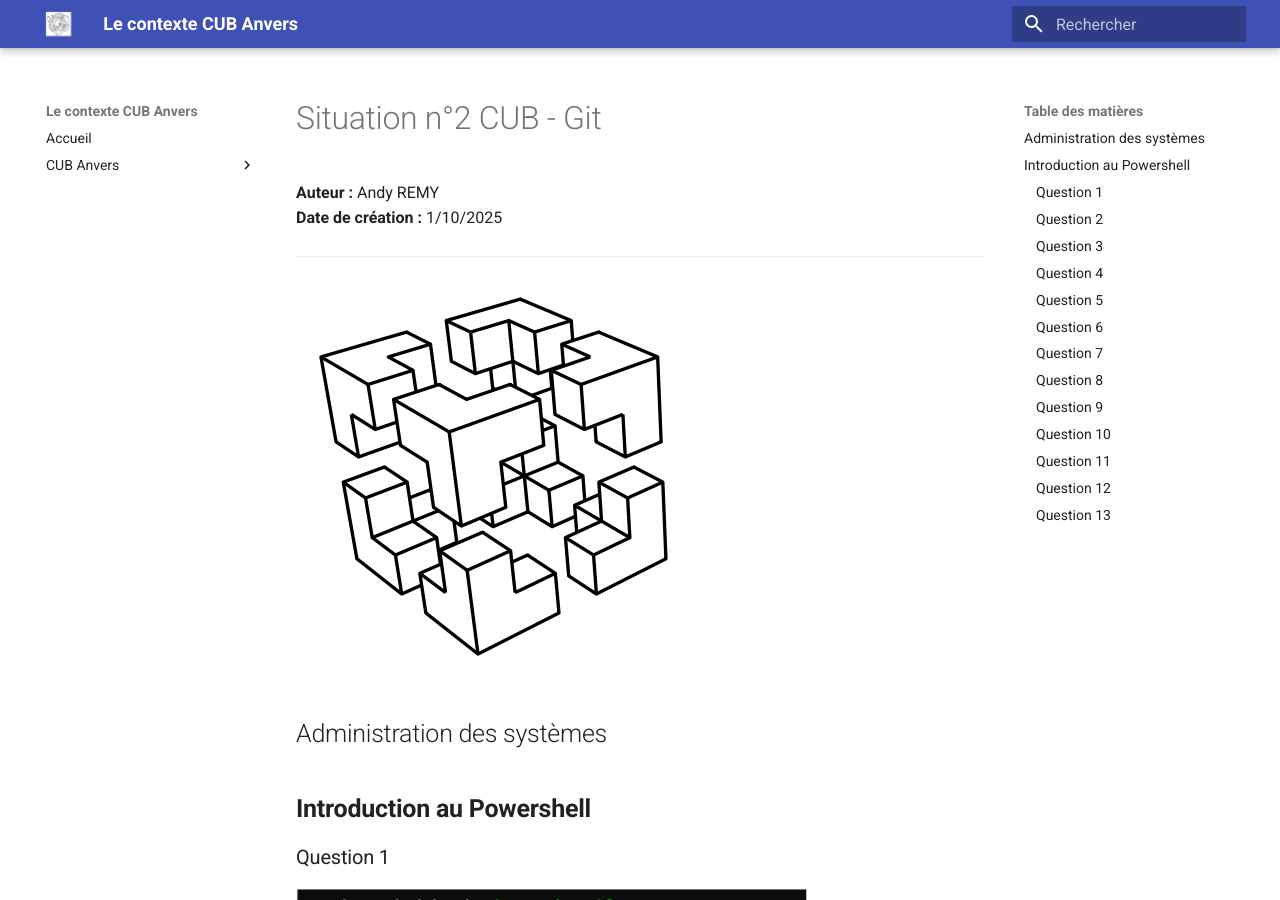
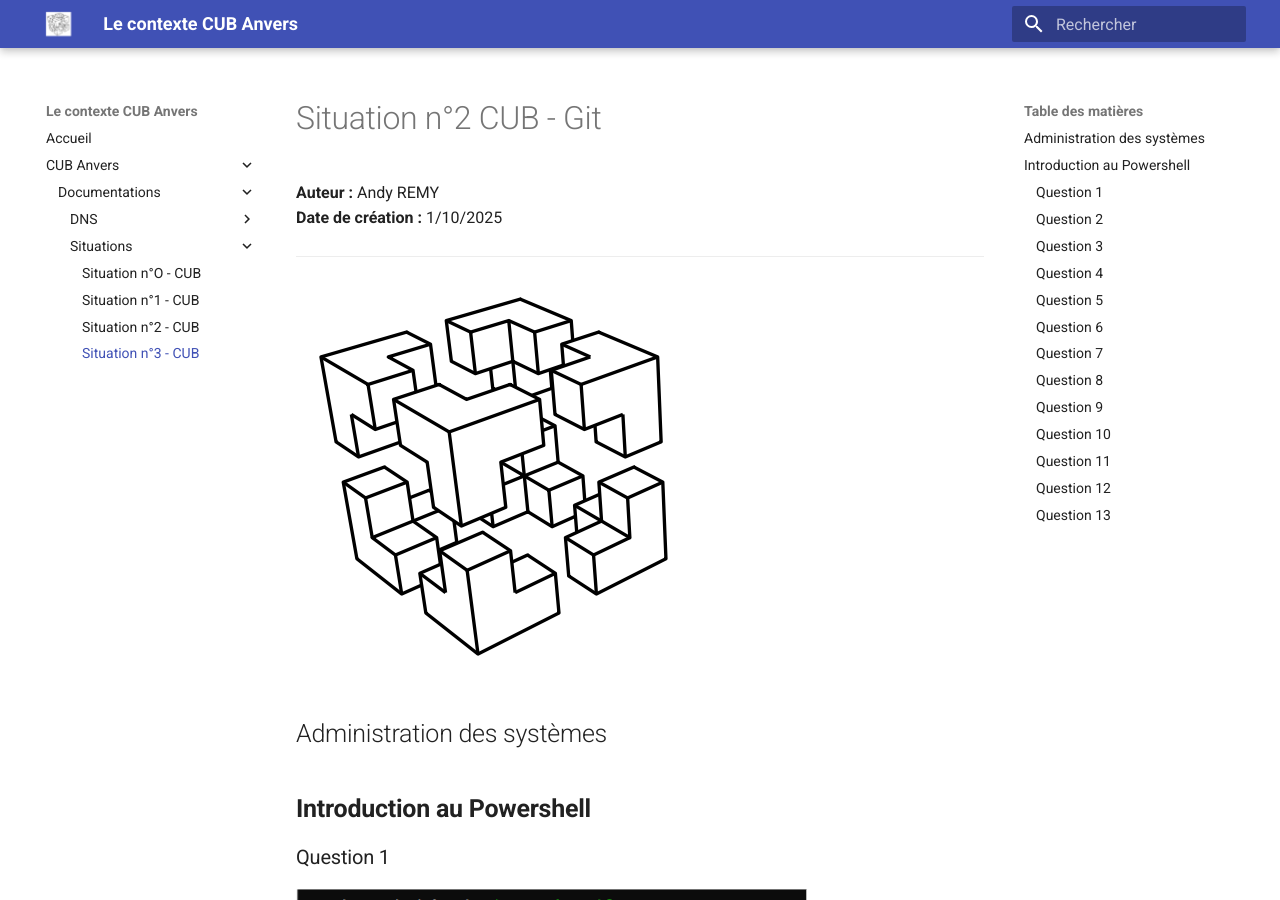
Before and after one commit to Adfiree/Anvers, an MkDocs documentation site: the page built from docs/documentations/Situations/Situation n°3 CUB.md, in a window 1280 px wide and 900 px high. Built offline with MkDocs 1.6.1 and Material for MkDocs 9.7.7, drawn with Linux system fonts in a browser that asks for light colours.

Commit message:
Ajout Situation3 dans mkdocs.yml

```diff
--- a/mkdocs.yml
+++ b/mkdocs.yml
@@ -22,6 +22,7 @@ nav:
               - Situation n°O - CUB: documentations/Situations/Situation n°0 CUB – Plan d'adressage - Schéma logique & physique - Table de routage - NAT.md
               - Situation n°1 - CUB: documentations/Situations/Situation n°1 CUB.md
               - Situation n°2 - CUB: documentations/Situations/Situation n°2 CUB.md
+              - Situation n°3 - CUB: documentations/Situations/Situation n°3 CUB.md
 
 markdown_extensions:
   - toc:
```
